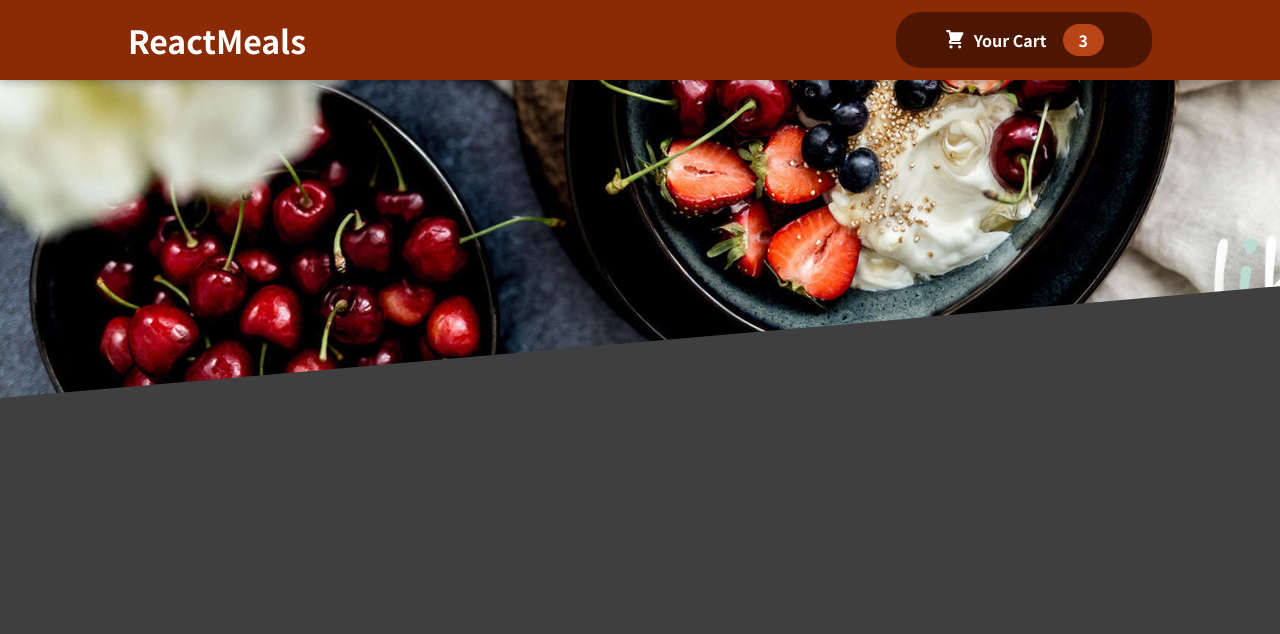
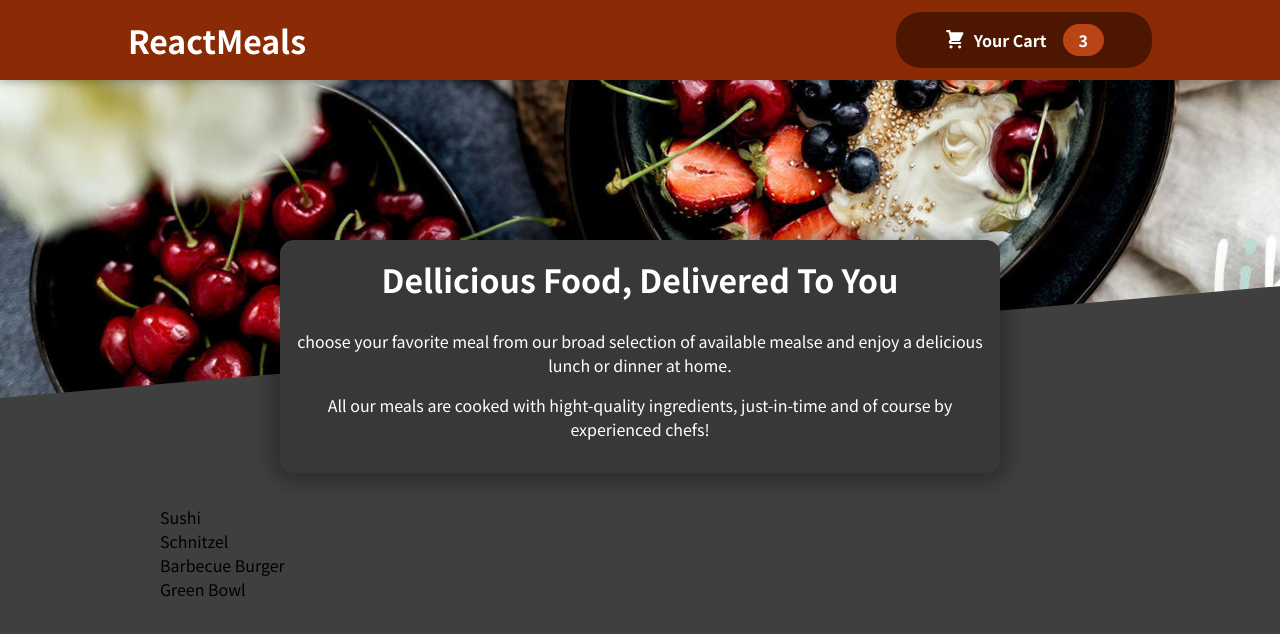
Before and after one commit to coinkingMS/FoodMarket, a React (Create React App) app: page / in a window 1280 px wide. Shown: the top 634 px of the page. Built offline with nearby package versions, Linux system fonts and the light colour scheme.

Commit message:
Add to meal Component

```diff
--- a/src/App.js
+++ b/src/App.js
@@ -1,13 +1,17 @@
-import React from 'react';
-import Header from './components/Layout/Header'
+import React from "react";
+import Header from "./components/Layout/Header";
+import Meals from "./components/Meals/Meals";
 const App = () => {
   return (
     <div>
       <React.Fragment>
-        <Header/>
+        <Header />
+        <main>
+          <Meals />
+        </main>
       </React.Fragment>
     </div>
   );
-}
+};
 
 export default App;
--- /dev/null
+++ b/src/components/Meals/AvailableMeals.js
@@ -0,0 +1,40 @@
+import React from "react";
+import classes from "./AvailableMeals.module.css"
+const DUMMY_MEALS = [
+    {
+      id: 'm1',
+      name: 'Sushi',
+      description: 'Finest fish and veggies',
+      price: 22.99,
+    },
+    {
+      id: 'm2',
+      name: 'Schnitzel',
+      description: 'A german specialty!',
+      price: 16.5,
+    },
+    {
+      id: 'm3',
+      name: 'Barbecue Burger',
+      description: 'American, raw, meaty',
+      price: 12.99,
+    },
+    {
+      id: 'm4',
+      name: 'Green Bowl',
+      description: 'Healthy...and green...',
+      price: 18.99,
+    },
+  ];
+
+const AvailableMeals = () => {
+    const mealsList = DUMMY_MEALS.map((meal) => <li>{meal.name}</li>);
+    return(
+        <section className= {classes.meals}>
+            <ul>
+                {mealsList}
+            </ul>
+        </section>
+    )
+}
+export default AvailableMeals
--- /dev/null
+++ b/src/components/Meals/AvailableMeals.module.css
@@ -0,0 +1,24 @@
+.meals {
+    max-width: 60rem;
+    width: 90%;
+    margin: 2rem auto;
+    animation: meals-appear 1s ease-out forwards;
+  }
+
+  .meals ul {
+    list-style: none;
+    margin: 0;
+    padding: 0;
+  }
+
+  @keyframes meals-appear {
+    from {
+      opacity: 0;
+      transform: translateY(3rem);
+    }
+
+    to {
+      opacity: 1;
+      transform: translateY(0);
+    }
+  }
--- /dev/null
+++ b/src/components/Meals/Meals.js
@@ -0,0 +1,12 @@
+import React from "react"
+import AvailableMeals from "./AvailableMeals"
+import MealsSummary from "./MealsSummary"
+const Meals = (props) => {
+    return(
+        <React.Fragment>
+            <MealsSummary/>
+            <AvailableMeals/>
+        </React.Fragment>
+    )
+}
+export default Meals
--- /dev/null
+++ b/src/components/Meals/MealsSummary.js
@@ -0,0 +1,17 @@
+import classes from "./MealsSummary.module.css";
+const MealsSummary = () => {
+  return (
+    <div className={classes.summary}>
+      <h2>Dellicious Food, Delivered To You</h2>
+      <p>
+        choose your favorite meal from our broad selection of available mealse
+        and enjoy a delicious lunch or dinner at home.
+      </p>
+      <p>
+        All our meals are cooked with hight-quality ingredients, just-in-time
+        and of course by experienced chefs!
+      </p>
+    </div>
+  );
+};
+export default MealsSummary;
--- /dev/null
+++ b/src/components/Meals/MealsSummary.module.css
@@ -0,0 +1,18 @@
+.summary {
+    text-align: center;
+    max-width: 45rem;
+    width: 90%;
+    margin: auto;
+    margin-top: -10rem;
+    position: relative;
+    background-color: #383838;
+    color: white;
+    border-radius: 14px;
+    padding: 1rem;
+    box-shadow: 0 1px 18px 10px rgba(0, 0, 0, 0.25);
+  }
+
+  .summary h2 {
+    font-size: 2rem;
+    margin-top: 0;
+  }
```
Also changed, not shown: 1 other file (tests, documents, lock files or other folders).
